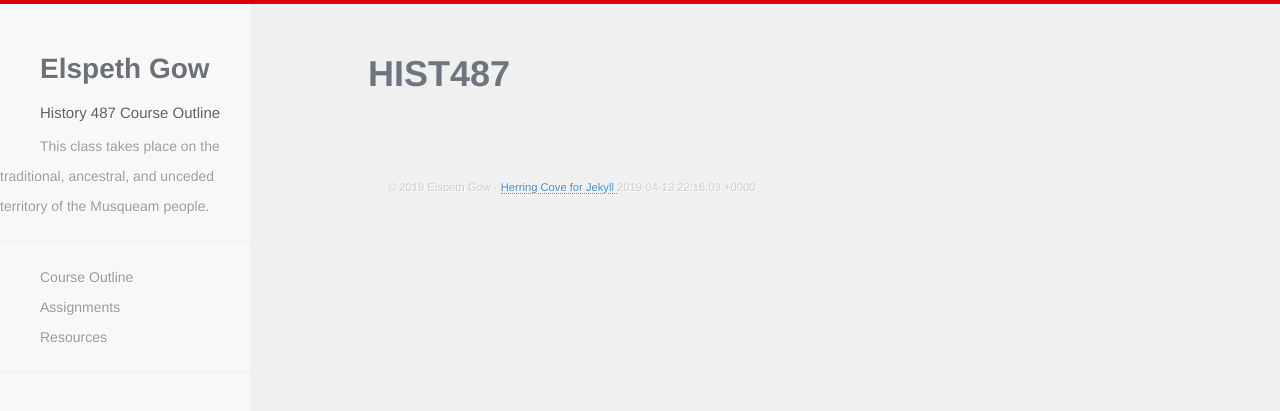
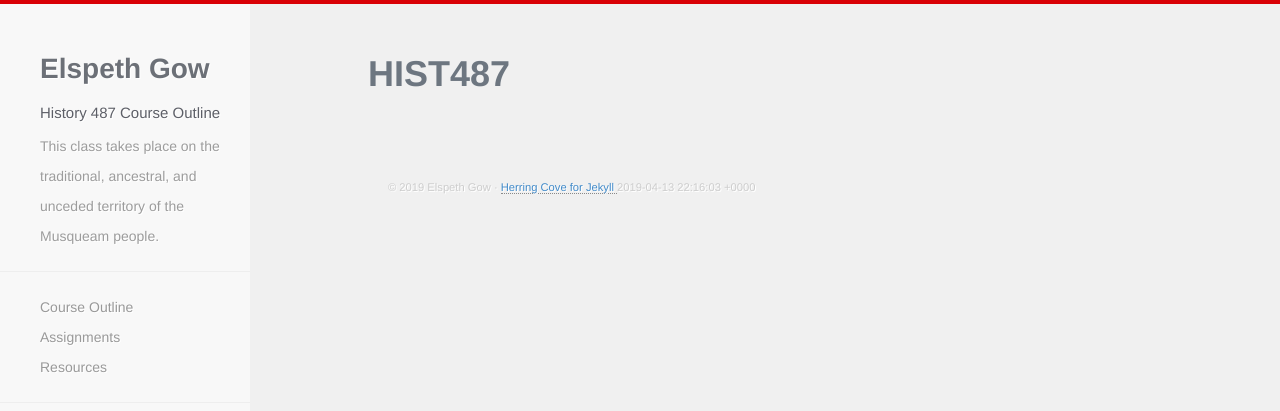
Before and after one commit to esgow/HIST487, a Jekyll site: the page built from index.md, in a window 1280 px wide. Shown: the top 411 px of the page. Built offline with Jekyll 4.4.1, drawn with Linux system fonts in a browser that asks for light colours; nearby versions of some CDN libraries; Markdown is read by kramdown in place of the engine named in the settings.

Commit message:
Update hc.css

```diff
--- a/css/hc.css
+++ b/css/hc.css
@@ -116,7 +116,7 @@ p
 .sidebar-nav li
 {
   line-height:30px;
-  text-indent:40px;
+  padding-left:40px;
   font-family:"Helvetica Neue", helvetica, "Open Sans", sans-serif;
   font-weight:200;
   color:#9c9c9c;
```
